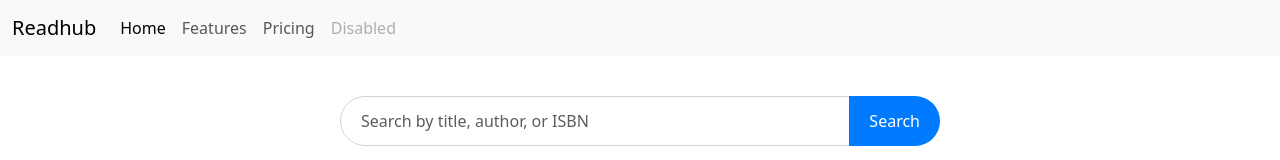
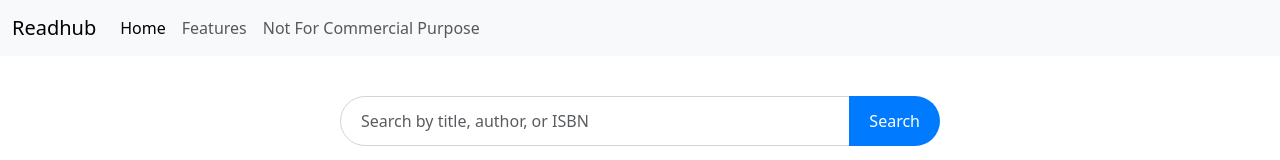
Before and after one commit to Suchibrata-Patra/Readhub, a plain HTML site: page index.html in a window 1280 px wide. Shown: the top 160 px of the page. Drawn offline with nearby package versions, Linux system fonts and the light colour scheme.

Commit message:
Header Changed

```diff
--- a/index.html
+++ b/index.html
@@ -183,8 +183,7 @@
                 <div class="navbar-nav">
                     <a class="nav-link active" aria-current="page" href="#">Home</a>
                     <a class="nav-link" href="#">Features</a>
-                    <a class="nav-link" href="#">Pricing</a>
-                    <a class="nav-link disabled" aria-disabled="true">Disabled</a>
+                    <a class="nav-link" href="#">Not For Commercial Purpose</a>
                 </div>
             </div>
         </div>
```
